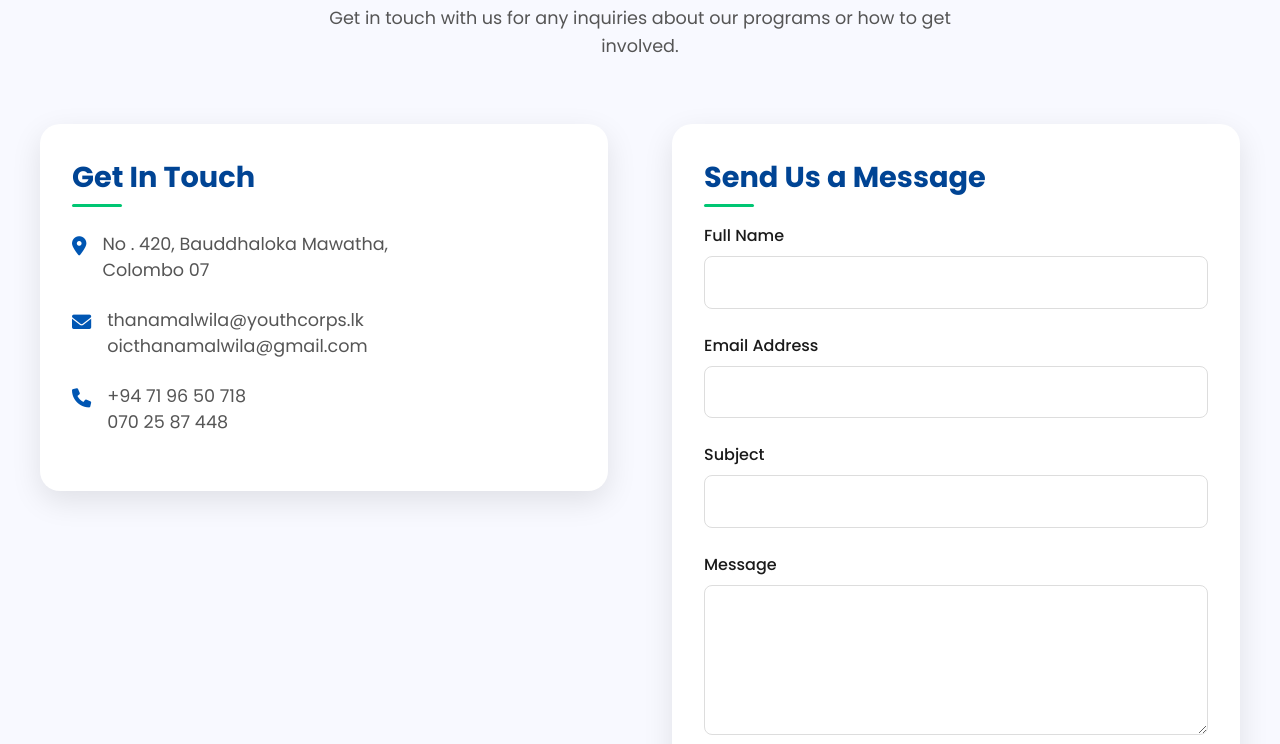
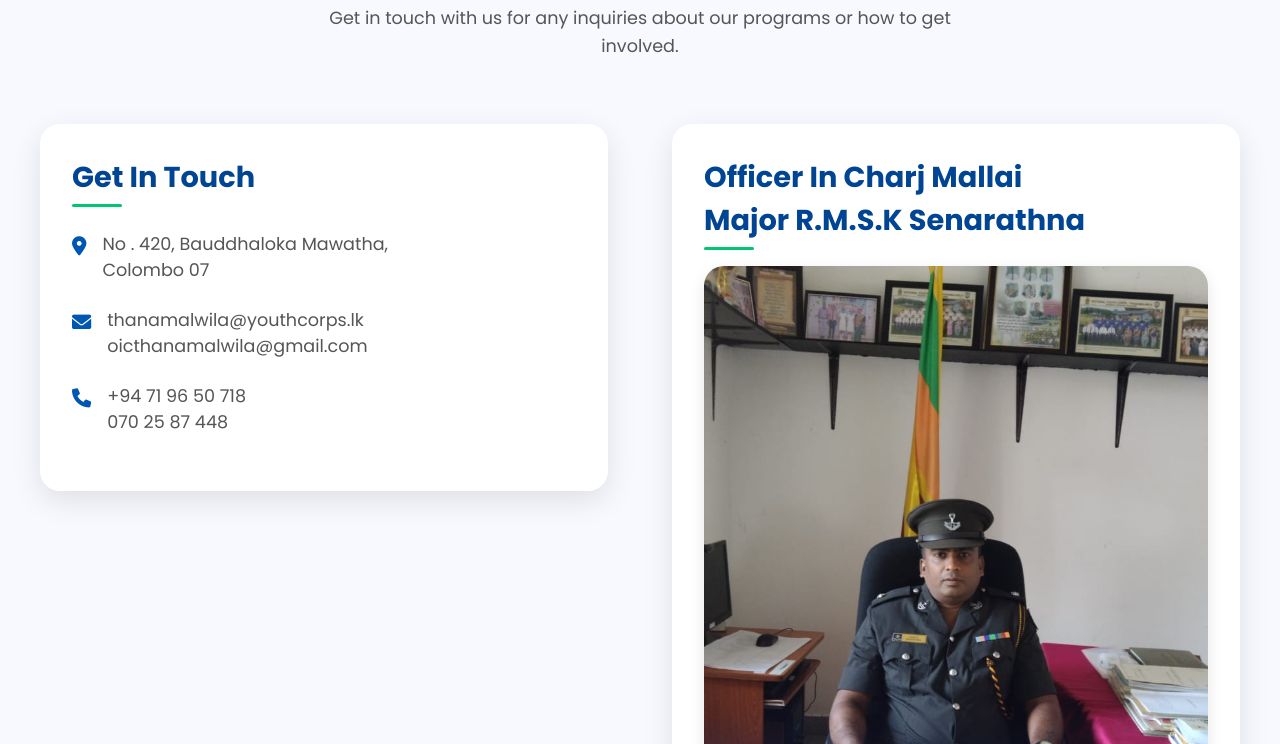
Before and after one commit to THARINDU-JAT/simple-App, a plain HTML site: page simpleApp/contact.html in a window 1280 px wide. Shown: the part 208-952 px from the top of the page. Drawn offline with Linux system fonts and the light colour scheme.

Commit message:
add officer image section to contact page with styling enhancements

```diff
--- a/simpleApp/contact.html
+++ b/simpleApp/contact.html
@@ -693,6 +693,66 @@
                 padding: 1.5rem;
             }
         }
+        .officer-image-container {
+    padding: 2rem;
+    background: white;
+    border-radius: 20px;
+    box-shadow: 0 10px 30px rgba(0, 0, 0, 0.1);
+}
+
+.officer-image-container h3 {
+    font-size: 1.8rem;
+    color: var(--primary-dark);
+    margin-bottom: 1.5rem;
+    position: relative;
+}
+
+.officer-image-container h3::after {
+    content: '';
+    position: absolute;
+    bottom: -8px;
+    left: 0;
+    width: 50px;
+    height: 3px;
+    background: var(--accent);
+    border-radius: 10px;
+}
+
+.officer-image {
+    width: 100%;
+    border-radius: 20px;
+    overflow: hidden;
+    box-shadow: 0 5px 15px rgba(0, 0, 0, 0.1);
+}
+
+.officer-image img {
+    width: 100%;
+    height: auto;
+    display: block;
+    transition: transform 0.3s ease;
+}
+
+.officer-image:hover img {
+    transform: scale(1.02);
+}
+
+@media (max-width: 1024px) {
+    .contact-container {
+        grid-template-columns: 1fr;
+        gap: 2rem;
+    }
+
+    .officer-image {
+        max-width: 600px;
+        margin: 0 auto;
+    }
+}
+
+@media (max-width: 768px) {
+    .officer-image-container {
+        padding: 1.5rem;
+    }
+}
     </style>
 </head>
 
@@ -745,27 +805,11 @@
                 </ul>
             </div>
 
-            <div class="contact-form">
-                <h3>Send Us a Message</h3>
-                <form>
-                    <div class="form-group">
-                        <label for="name">Full Name</label>
-                        <input type="text" id="name" name="name" required>
-                    </div>
-                    <div class="form-group">
-                        <label for="email">Email Address</label>
-                        <input type="email" id="email" name="email" required>
-                    </div>
-                    <div class="form-group">
-                        <label for="subject">Subject</label>
-                        <input type="text" id="subject" name="subject" required>
-                    </div>
-                    <div class="form-group">
-                        <label for="message">Message</label>
-                        <textarea id="message" name="message" required></textarea>
-                    </div>
-                    <button type="submit" class="submit-btn">Send Message</button>
-                </form>
+            <div class="officer-image-container">
+                <h3>Officer In Charj Mallai <br/>Major R.M.S.K Senarathna</h3>
+                <div class="officer-image">
+                    <img src="/simpleApp/img/9.jpeg" alt="Officer In Charge - National Youth Corps">
+                </div>
             </div>
         </div>
 
```
